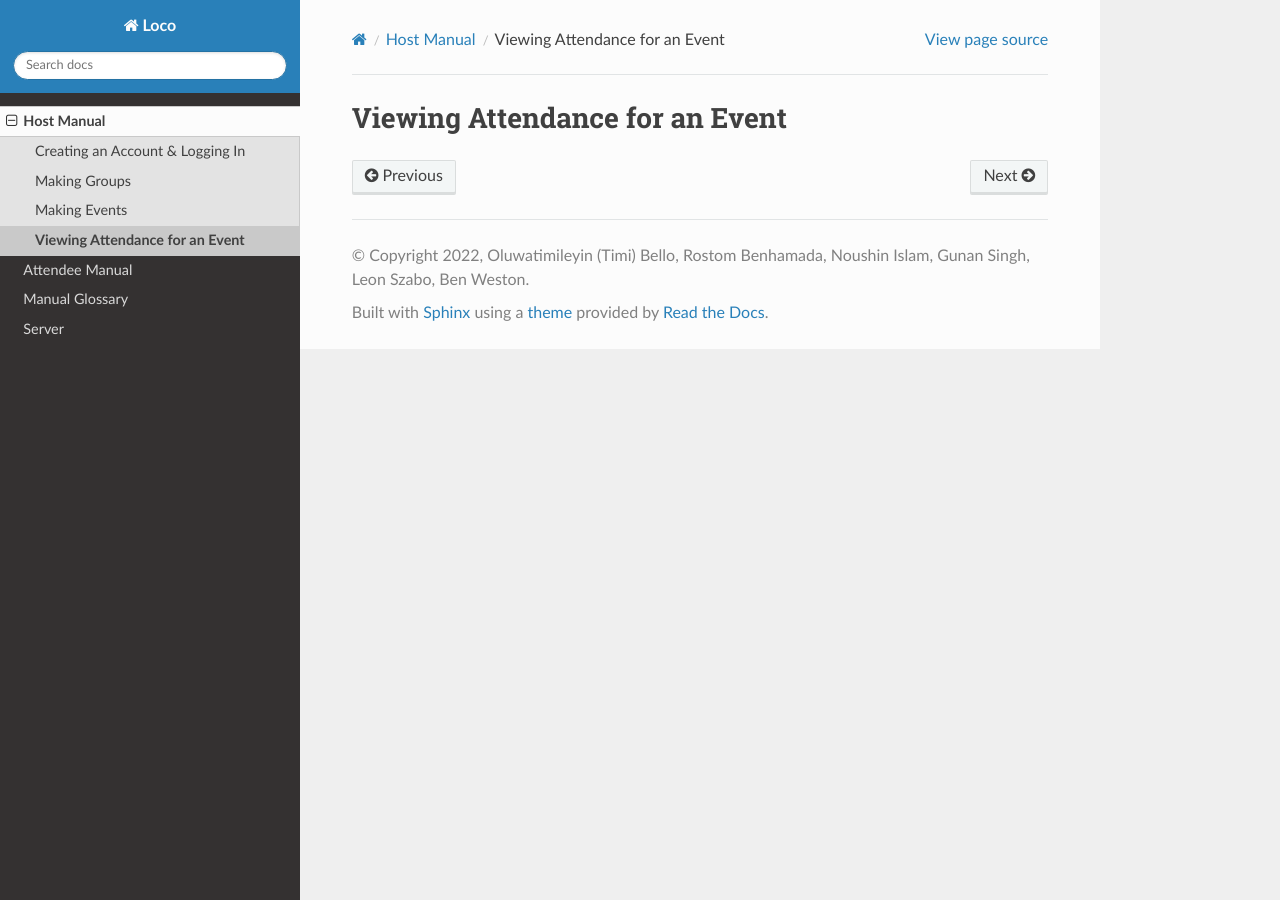
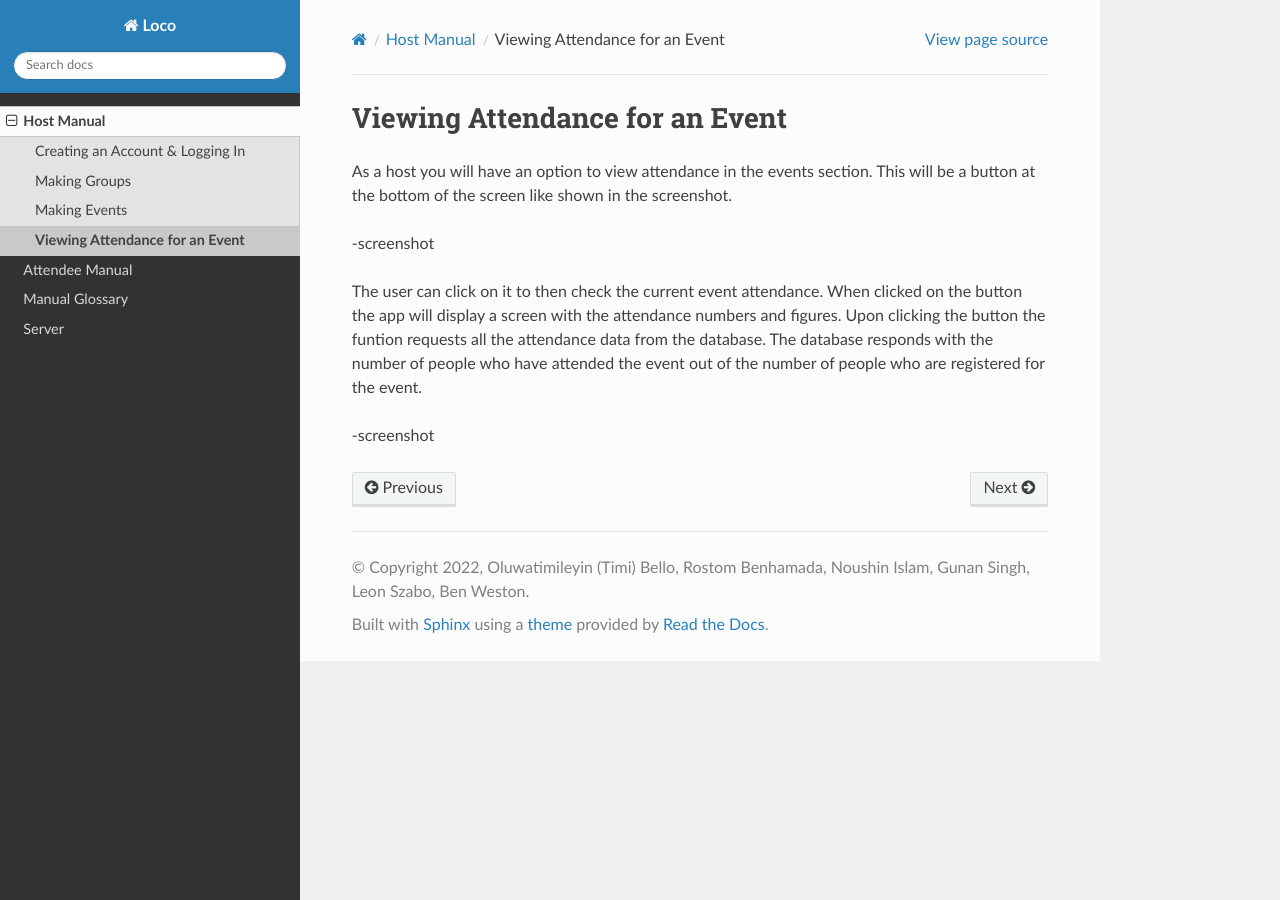
Before and after one commit to bweston6/loco, a Sphinx documentation site: the page built from docs/man.host.view_attendance.rst, in a window 1280 px wide. Built offline with Sphinx 7.4.7 and the Read the Docs theme 2.0.0, drawn with Linux system fonts in a browser that asks for light colours.

Commit message:
some description without screenshot

```diff
--- a/docs/man.host.view_attendance.rst
+++ b/docs/man.host.view_attendance.rst
@@ -2,3 +2,11 @@
 
 Viewing Attendance for an Event
 ===============================
+
+As a host you will have an option to view attendance in the events section. This will be a button at the bottom of the screen like shown in the screenshot.
+
+-screenshot
+
+The user can click on it to then check the current event attendance. When clicked on the button the app will display a screen with the attendance numbers and figures. Upon clicking the button the funtion requests all the attendance data from the database. The database responds with the number of people who have attended the event out of the number of people who are registered for the event.
+
+-screenshot
```
